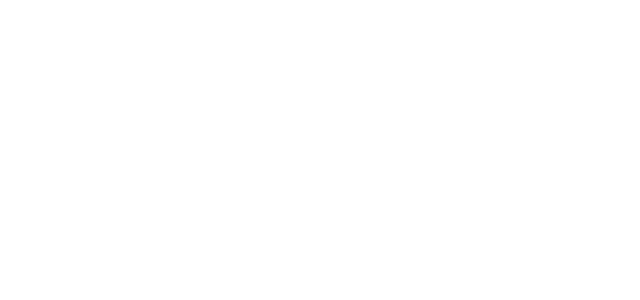
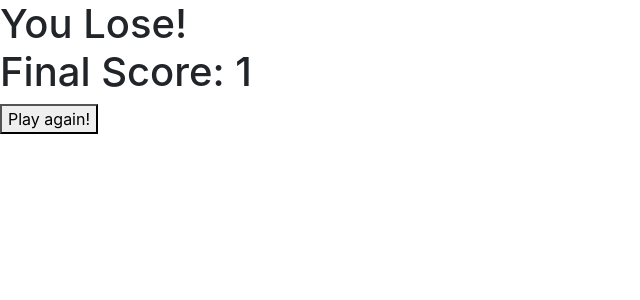
Before and after one commit to MasWill/BullorBear, a React (Create React App) app in the folder frontend/: page /lose/1 in a window 1280 px wide. Before the commit this address had no page. Shown: the top 300 px of the page, without its empty margins (0-640 px from the left). Built offline with nearby package versions, Linux system fonts and the light colour scheme.

Commit message:
Passed score to lose.jsx and imported font family

```diff
--- a/frontend/src/App.jsx
+++ b/frontend/src/App.jsx
@@ -11,7 +11,7 @@
             <Routes>
                 <Route path="/" element={<Main />} />
                 <Route path="/playing" element={<Playing />} />
-                <Route path="/lose" element={<Lose />} />
+                <Route path="/lose/:score" element={<Lose />} />
             </Routes>
         </BrowserRouter>
     </div>
--- a/frontend/src/index.css
+++ b/frontend/src/index.css
@@ -1,3 +1,5 @@
+@import url('https://fonts.googleapis.com/css2?family=Press+Start+2P&display=swap');
+
 body {
   margin: 0;
   font-family: -apple-system, BlinkMacSystemFont, 'Segoe UI', 'Roboto', 'Oxygen',
--- a/frontend/src/pages/Lose.jsx
+++ b/frontend/src/pages/Lose.jsx
@@ -1,13 +1,13 @@
-import React from 'react'
+import { useParams } from "react-router-dom";
 
 const Lose = () => {
+    const { score } = useParams();
     return (
         <div>
-            {/* <img src="" alt="" /> */}
-            <h1>You Lose! <br /> Final Score: </h1>
-            <button>Play again</button>
+            <h1>You Lose! <br />  Final Score: { score }</h1>
+            <button>Play again!</button>
         </div>
-    )
+     );
 }
 
-export default Lose
+export default Lose;
```
